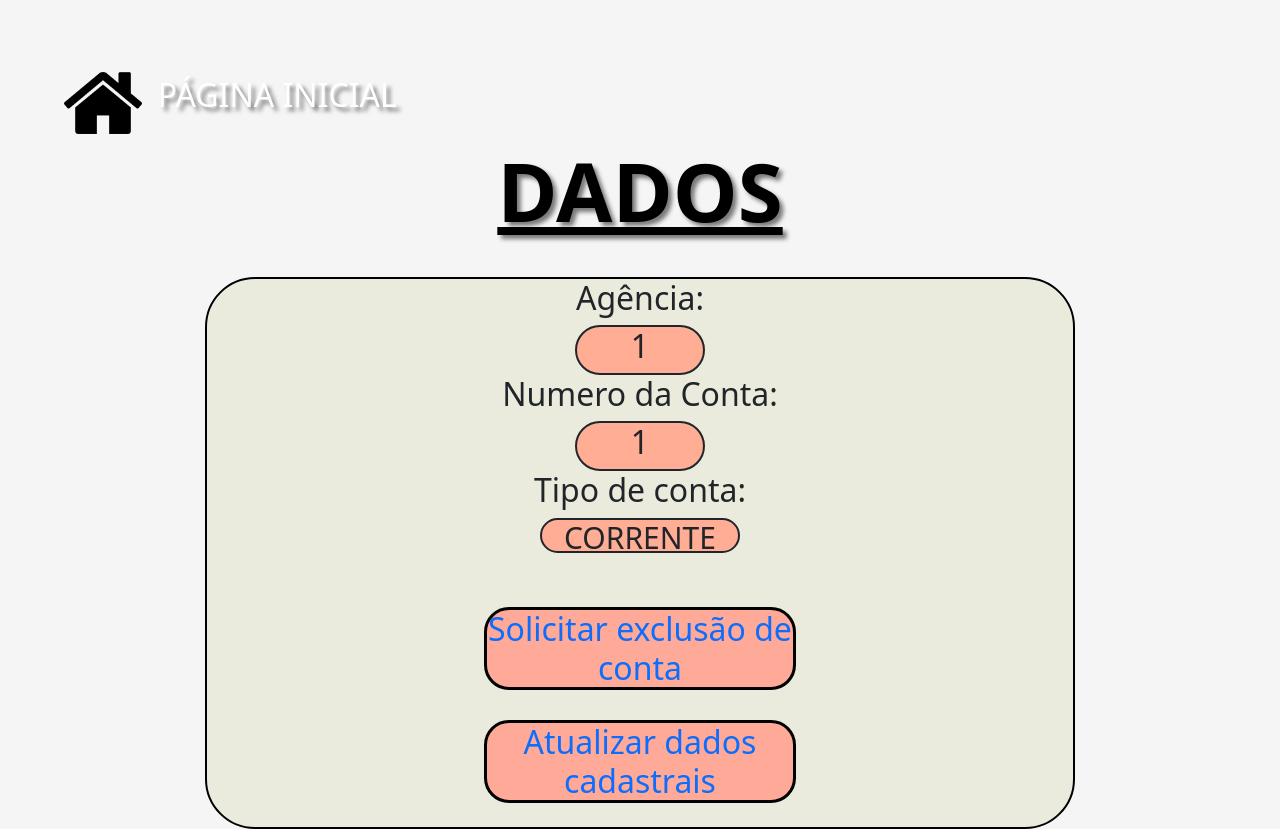
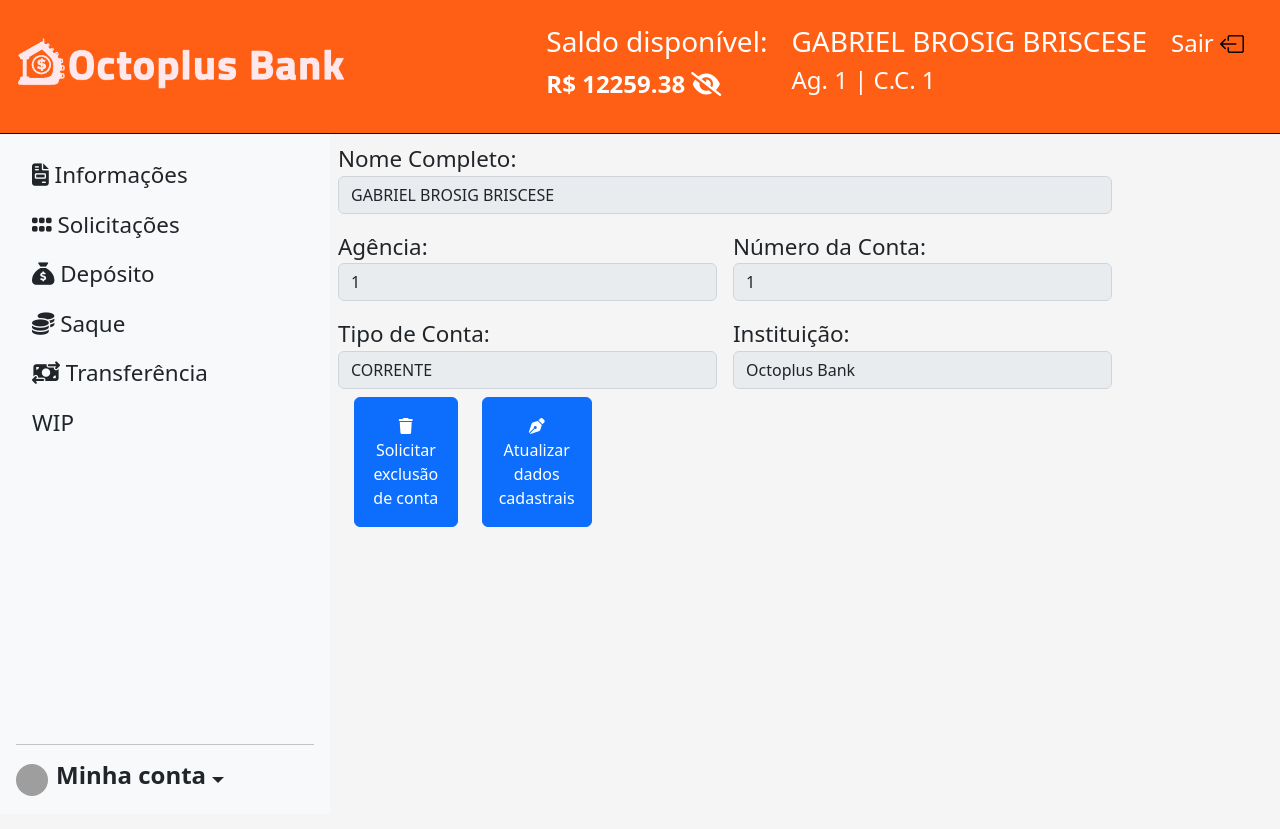
Before and after one commit to Octoplus-Group/OctoplusBank, a Flask app: page /dados_user/cliente/1 in a window 1280 px wide. After the commit the page ends 796 px from the top, so only its background shows below. Run offline with Flask 2, Linux system fonts and the light colour scheme; data comes from the database, SQL or seed files in the repository; some libraries are stand-ins or nearby versions; some web fonts are replaced; grey boxes are pictures that could not be loaded.

Commit message:
Adicionei a Sidebar para os Usuarios Comuns

```diff
--- a/src/db.py
+++ b/src/db.py
@@ -1,3 +1,3 @@
 import pymysql
 
-mysql =pymysql.connect(host='localhost', port=3306, user='root', passwd='Topsp808!@', database='octoplus_bank')
+mysql =pymysql.connect(host='localhost', port=3306, user='root', passwd='fatec', database='octoplus_bank')
--- /dev/null
+++ b/src/javascript/sidebars.js
@@ -0,0 +1,8 @@
+/* global bootstrap: false */
+(() => {
+  'use strict'
+  const tooltipTriggerList = Array.from(document.querySelectorAll('[data-bs-toggle="tooltip"]'))
+  tooltipTriggerList.forEach(tooltipTriggerEl => {
+    new bootstrap.Tooltip(tooltipTriggerEl)
+  })
+})()
--- a/src/templates/base.html
+++ b/src/templates/base.html
@@ -64,9 +64,6 @@
 
     {% endblock %}
 
-    <!--SCRIPTS BOOTSTRAP-->
-    <script src="https://cdn.jsdelivr.net/npm/bootstrap@5.2.2/dist/js/bootstrap.bundle.min.js" integrity="sha384-OERcA2EqjJCMA+/3y+gxIOqMEjwtxJY7qPCqsdltbNJuaOe923+mo//f6V8Qbsw3" crossorigin="anonymous"></script>
-
 </body>
 
 </html>
--- /dev/null
+++ b/src/templates/baseSidebar.html
@@ -0,0 +1,124 @@
+{% extends "base.html" %}
+
+{% block title %}
+
+Octoplus Bank | Home
+
+{% endblock %}
+
+{% block moreScripts %}
+
+{% endblock %}
+
+{% block content %}
+
+<nav class="navbar navbar-expand-lg bg-primary-color" id="navbar" style="color: white;">
+  <div class="container-fluid py-3">
+    <a class="navbar-brand" href="">
+      <img src="../static/images/octoplus_extendido_perola.png" height="75" alt="">
+    </a>
+
+    <div class="navbar-nav" id="navbar-items">
+      <ul class="navbar-nav me-auto mb-2 mb-lg-0">
+        <li class="nav-item">
+          <h3 aria-current="page">Saldo disponível:</h3>
+          <a onclick="changeIcon(this)" id="myBtn">
+            <span class="SPN" data-text="R$ {{conta.4}}">R$ {{conta.4}} </span>
+            <i class="fa fa-eye-slash"></i>
+          </a>
+        <li class="nav-item">
+          <h3 aria-current="page">{{cliente.2}}</h3>
+          <h4>Ag. {{cliente.15}} | C.C. {{cliente.0}}</h4>
+        </li>
+        <li class="nav-item">
+          <a class="dropdown-item" href="/">Sair
+            <i class="bi bi-box-arrow-left primary-color"></i>
+          </a>
+        </li>
+      </ul>
+    </div>
+  </div>
+</nav>
+
+<!-- SIDEBAR -->
+
+<main>
+
+  <div class="d-flex flex-column flex-shrink-0 p-3 bg-light" style="width: 330px;">
+    <ul class="nav nav-pills flex-column mb-auto">
+      <li>
+        <a href="/dados_user/cliente/{{cliente.0}}" class="nav-link link-dark">
+          <i class="fa-solid fa-file-invoice"></i>
+          Informações
+        </a>
+      </li>
+      <li>
+        <a href="/link_extrato/{{cliente.0}}" class="nav-link link-dark">
+          <i class="fa-solid fa-grip"></i>
+          Solicitações
+        </a>
+      </li>
+      <li class="nav-item">
+        <a href="/pagina_deposito/{{cliente.0}}" class="nav-link link-dark" aria-current="page">
+          <i class="fa-solid fa-sack-dollar"></i>
+          Depósito
+        </a>
+      </li>
+      <li>
+        <a href="/pagina_saque/cliente/{{cliente.0}}" class="nav-link link-dark">
+          <i class="fa-solid fa-coins"></i>
+          Saque
+        </a>
+      </li>
+      <li>
+        <a href="/pagina_transferencia/{{cliente.0}}" class="nav-link link-dark">
+          <i class="fa-solid fa-money-bill-transfer"></i>
+          Transferência
+        </a>
+      </li>
+      <li>
+        <a href="#" class="nav-link link-dark">
+          <i></i>
+          WIP
+        </a>
+      </li>
+    </ul>
+    <hr>
+    <div class="dropdown">
+      <a href="#" class="d-flex align-items-center link-dark text-decoration-none dropdown-toggle"
+        data-bs-toggle="dropdown" aria-expanded="false">
+        <img src="https://avatars.githubusercontent.com/u/111464795?v=4" alt="" width="32" height="32"
+          class="rounded-circle me-2">
+        <h4><b>Minha conta</b></h4>
+      </a>
+      <ul class="dropdown-menu text-small shadow">
+        <li>
+          <a class="dropdown-item" href="/">Sair
+            <i class="bi bi-box-arrow-left primary-color"></i>
+          </a>
+        </li>
+      </ul>
+    </div>
+  </div>
+
+  {% block conteudoComSidebar %}
+
+  {% endblock %}
+
+</main>
+
+
+<script src="../javascript/assets/dist/js/bootstrap.bundle.min.js"></script>
+<script src="../javascript/sidebars.js"></script>
+
+<!--SCRIPT PARA ESCONDER O SALDO NO CLICK-->
+<script>
+  function changeIcon(anchor) {
+    var icon = anchor.querySelector("i");
+    icon.classList.toggle('fa-eye-slash');
+    icon.classList.toggle('fa-eye');
+    anchor.querySelector("span").textContent = icon.matches('.fa-eye') ? "Mostrar saldo " : anchor.querySelector("span").dataset.text;
+  }
+</script>
+
+{%endblock%}
--- a/src/templates/public/dados.html
+++ b/src/templates/public/dados.html
@@ -1,53 +1,60 @@
-{% extends "base.html" %}
+{% extends "baseSidebar.html" %}
 
-{% block content %}
-            <div class="btnVoltarHome">
-                <a class="paginaInicial" href="/home_user/{{cliente.0}}">
-                        <img class="homeIcon" src="../../static/images/icons/home.png" alt="Home">
-                            <label class="paginaInicial">
-                                PÁGINA INICIAL
-                            </label>
-                </a>
+{% block title %}
+
+Octoplus Bank | Meus Dados
+
+{% endblock %}
+
+{% block conteudoComSidebar %}
+
+            <div class="container">
+                <div class="row">
+                    <div class="col-12 p-2">
+                        <label for="nomeCompleto">Nome Completo:</label>
+                        <input class="form-control" type="text" value="{{cliente.2}}" disabled readonly>
+                    </div>
+                </div>
+
+                <div class="row">
+                    <div class="col-6 p-2">
+                        <label for="agencia">Agência:</label>
+                        <input class="form-control" type="text" value="{{cliente.15}}" disabled readonly>
+                    </div>
+
+                    <div class="col-6 p-2">
+                        <label for="agencia">Número da Conta:</label>
+                        <input class="form-control" type="text" value="{{cliente.0}}" disabled readonly>
+                    </div>
+                </div>
+
+                <div class="row">
+                    <div class="col-6 p-2">
+                        <label for="tipoConta">Tipo de Conta:</label>
+                        <input class="form-control" type="text" value="{{conta.3}}" disabled readonly>
+                    </div>
+
+                    <div class="col-6 p-2">
+                        <label for="agencia">Instituição:</label>
+                        <input class="form-control" type="text" value="Octoplus Bank" disabled readonly>
+                    </div>
             </div>
 
-            <div class="tituloPage">
-                <h1 style="text-align: center;">
-                    <u>DADOS</u>
-                </h1>
+            <div class="container-fluid">
+                <div class="row">
+                    <div class="col-2">
+                        <button type="button" href="/solicitacaodeletar/{{cliente.1}}" class="btn btn-primary p-3">
+                            <i class="fa-solid fa-trash"></i>
+                            Solicitar exclusão de conta
+                        </button>
+                    </div>
+
+                    <div class="col-2">
+                        <button type="button" href="/update/cliente/{{cliente.0}}" class="btn btn-primary p-3">
+                            <i class="fa-solid fa-pen-nib"></i>
+                            Atualizar dados cadastrais
+                        </button>
+                    </div>
             </div>
 
-        <br>
-        <div class="dados">
-                <h2>
-                    Agência:
-                </h2>
-                <h2 id="agencia">
-                    1
-                </h2>
-                <h2>
-                    Numero da Conta:
-                </h2>
-                <h2 id="numero_conta">
-                    {{cliente.0}}
-                </h2>
-                <h2>
-                    Tipo de conta:
-                </h2>
-                <h2 id="tipo_conta">
-                    {{conta.3}}
-                </h2>
-            <br>
-                <h2 class="atualizacao">
-                    <a href="/solicitacaodeletar/{{cliente.1}}" style="text-decoration:none;">
-                        Solicitar exclusão de conta
-                    </a>
-                </h2>
-                <h2 class="atualizacao">
-                    <a href="/update/cliente/{{cliente.0}}" style="text-decoration: none">
-                        Atualizar dados cadastrais
-                    </a>
-                </h2>
-            <br>
-        </div>
-
 {% endblock %}
```
Also changed, not shown: src/templates/base_sidebar.html (deleted, +0 -80 lines), src/templates/public/deposito.html (+26 -46 lines), src/templates/public/extrato.html (+8 -16 lines), src/templates/public/home_user.html (+1 -6 lines), src/templates/public/saque.html (+23 -46 lines), src/templates/public/transferencia.html (+6 -16 lines), src/javascript/assets/brand/bootstrap-logo-white.svg (added), src/javascript/assets/brand/bootstrap-logo.svg (added).
